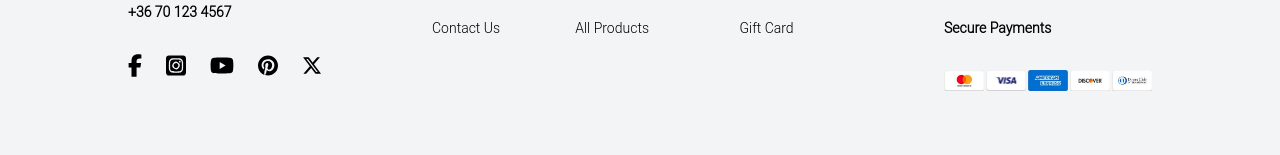
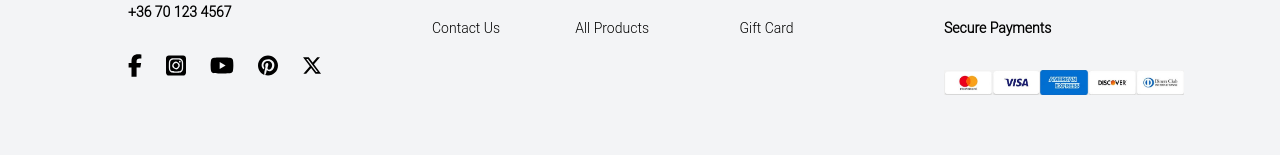
Before and after one commit to ShanaDart73/NextJS-Projects, a Next.js app: page /pages/e-commerce in a window 1280 px wide. Shown: the part 3130-3285 px from the top of the page. Built offline with nearby package versions, Linux system fonts and the light colour scheme.

Commit message:
resized payment logos

```diff
--- a/app/components/e-commerce/Footer.js
+++ b/app/components/e-commerce/Footer.js
@@ -105,11 +105,11 @@ const Footer = () => {
           </div>
           <span className="font-semibold">Secure Payments</span>
           <div className=" flex justify-between">
-            <Image src="/mastercard.png" alt="" width={40} height={40} />
-            <Image src="/visa.png" alt="" width={40} height={40} />
-            <Image src="/americaexpress.png" alt="" width={40} height={40} />
-            <Image src="/discover.png" alt="" width={40} height={40} />
-            <Image src="/dinersclub.png" alt="" width={40} height={40} />
+            <Image src="/mastercard.png" alt="" width={48} height={48} />
+            <Image src="/visa.png" alt="" width={48} height={48} />
+            <Image src="/americaexpress.png" alt="" width={48} height={48} />
+            <Image src="/discover.png" alt="" width={48} height={48} />
+            <Image src="/dinersclub.png" alt="" width={48} height={48} />
           </div>
         </div>
       </div>
```
